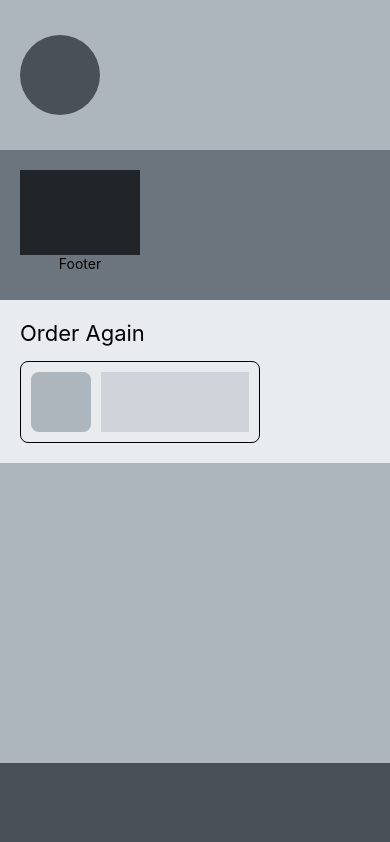
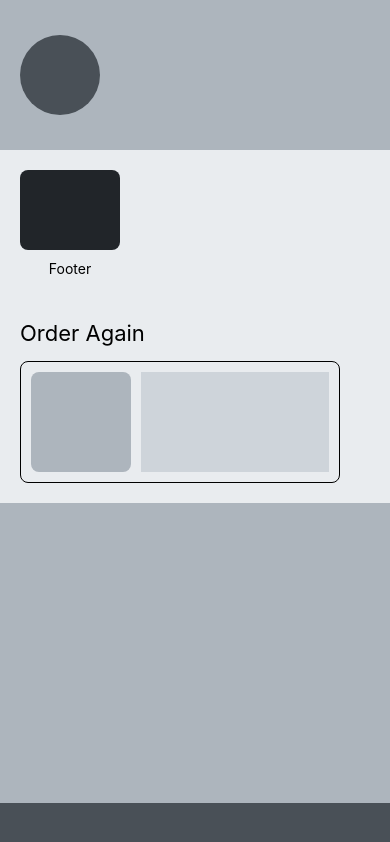
Before and after one commit to sunariku/tutorial-react-native, a React Native app: screen / in a window 390 px wide. Built offline with nearby package versions, Linux system fonts and the light colour scheme.

Commit message:
Pertemuan 3: Flex layout part satu.

```diff
--- a/App.tsx
+++ b/App.tsx
@@ -46,7 +46,6 @@ const styles = StyleSheet.create({
     paddingHorizontal: 20,
   },
   navigation: {
-    backgroundColor: '#6C757D',
     padding: 20,
   },
   order: {
@@ -67,40 +66,42 @@ const styles = StyleSheet.create({
     borderRadius: 50,
   },
   card: {
-    width: 120,
+    width: 100,
     height: 110,
   },
   cardBody: {
     flex: 1,
+    borderRadius: 8,
     backgroundColor: '#212529',
   },
   cardFooter: {
-    height: 25,
+    height: 20,
     alignItems: 'center',
+    marginTop: 10,
   },
   h1: {
     fontSize: 22,
   },
   cardOrder: {
-    width: 240,
+    width: 320,
   },
   cardBodyOrder: {
     flex: 1,
     flexDirection: 'row',
     padding: 10,
     borderWidth: 1,
-    borderRadius: 8
+    borderRadius: 8,
   },
   cardBodyOrderImage: {
-    width: 60,
-    height: 60,
+    width: 100,
+    height: 100,
     backgroundColor: '#ADB5BD',
     borderRadius: 8,
   },
   cardBodyOrderText: {
     flex: 1,
     marginStart: 10,
-    backgroundColor: '#CED4DA'
+    backgroundColor: '#CED4DA',
   },
 });
 
```
